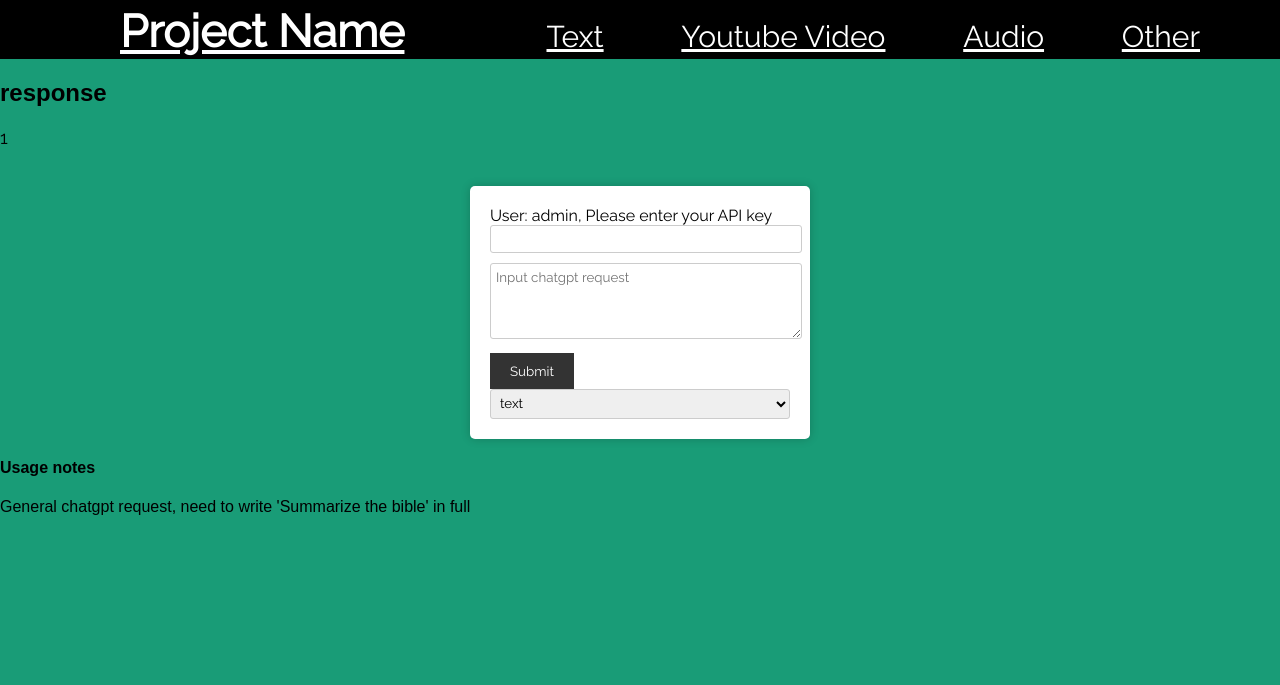
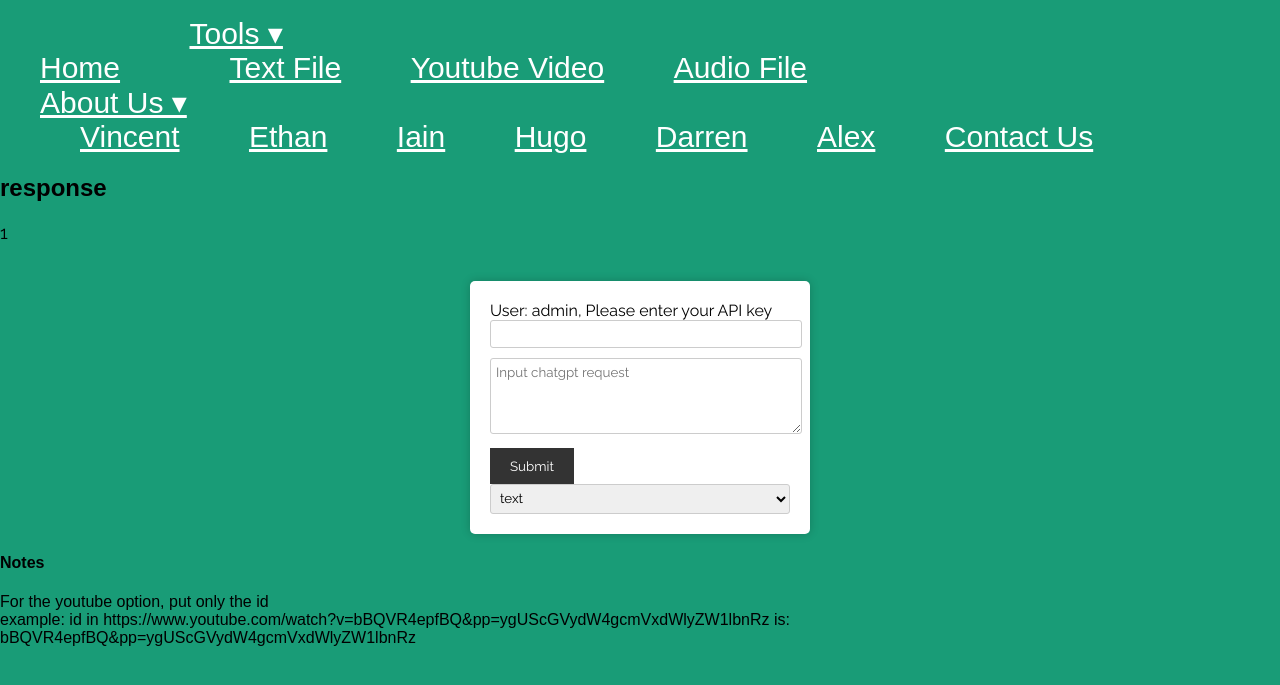
Before and after one commit to ethan-btst/cmpt276, a Flask app: page /chat in a window 1280 px wide. Shown: the top 685 px of the page. Run offline with Flask 3, Linux system fonts and the light colour scheme; the visitor is signed in with stand-in values (Sample User, id 1).

Commit message:
chat.html

```diff
--- a/templates/chat.html
+++ b/templates/chat.html
@@ -20,10 +20,50 @@
 
 </head>
 <body>
+    <div class="Navbar">
 
+    <ul>
+
+       <!-- <div class="Name"><a>In a Nutshell</a></div> -->
+
+        <li> <a href="#"> Home </a></li>
+        <li> <a href="#"> Tools &#x25BE; </a>
+            <ul class="dropdown1">
+                <li> <a href="#"> Text File </a></li>
+                <li> <a href="#"> Youtube Video </a></li>
+                <li> <a href="#"> Audio File </a></li>
+            </ul>
+        </li>
+
+
+        <li> <a href="#"> About Us &#x25BE; </a>
+
+            <ul class="dropdown2">
+                <li> <a href="#"> Vincent </a></li>
+                <li> <a href="#"> Ethan </a></li>
+                <li> <a href="#"> Iain</a></li>
+                <li> <a href="#"> Hugo</a></li>
+                <li> <a href="#"> Darren</a></li>
+                <li> <a href="#"> Alex</a></li>
+            </ul>
+
+        </li>
+
+        <li> <a href="#"> Contact Us </a></li>
+    </ul>
+    </div>
+
+
+
+
+
+
+
+
+    <!--
     <nav class="NBar">
         <div class="NBarDiv">
-            <div class="TxTOnBar"><a href="#">Project Name </a> </div>
+            <div class="TxTOnBar"><a>Project Name </a> </div>
             <u1>
                 <li><a href="#">Text</a></li>
                 <li><a href="#">Youtube Video</a></li>
@@ -32,6 +72,9 @@
             </u1>
         </div>
     </nav>
+-->
+    <!-- Little Background design-->
+
 
 
     <!-- Login stuff -->
@@ -50,7 +93,7 @@
         <textarea rows="4" cols="50" name="chatbox" placeholder="Input chatgpt request"></textarea>
         <p>
             <input type="submit" value="Submit" >
-            <select name="type" id="request_type">
+            <select name="type">
                 <option value="text">text</option>
                 <option value="youtube">youtube</option>
                 <option value="article">article</option>
@@ -58,9 +101,11 @@
         </p>
     </form>
 
-    <h4>Usage notes</h4>
-    <p id="usage notes"></p>
+    <h4>Notes</h4>
+    <p>For the youtube option, put only the id <br>
+       example: id in https://www.youtube.com/watch?v=bBQVR4epfBQ&pp=ygUScGVydW4gcmVxdWlyZW1lbnRz is: <br>
+       bBQVR4epfBQ&pp=ygUScGVydW4gcmVxdWlyZW1lbnRz</p>
 
-    <script src={{ url_for( 'static', filename="js/chat.js") }}></script>
+    <script src="js/script.js"></script>
 </body>
 </html>
```
